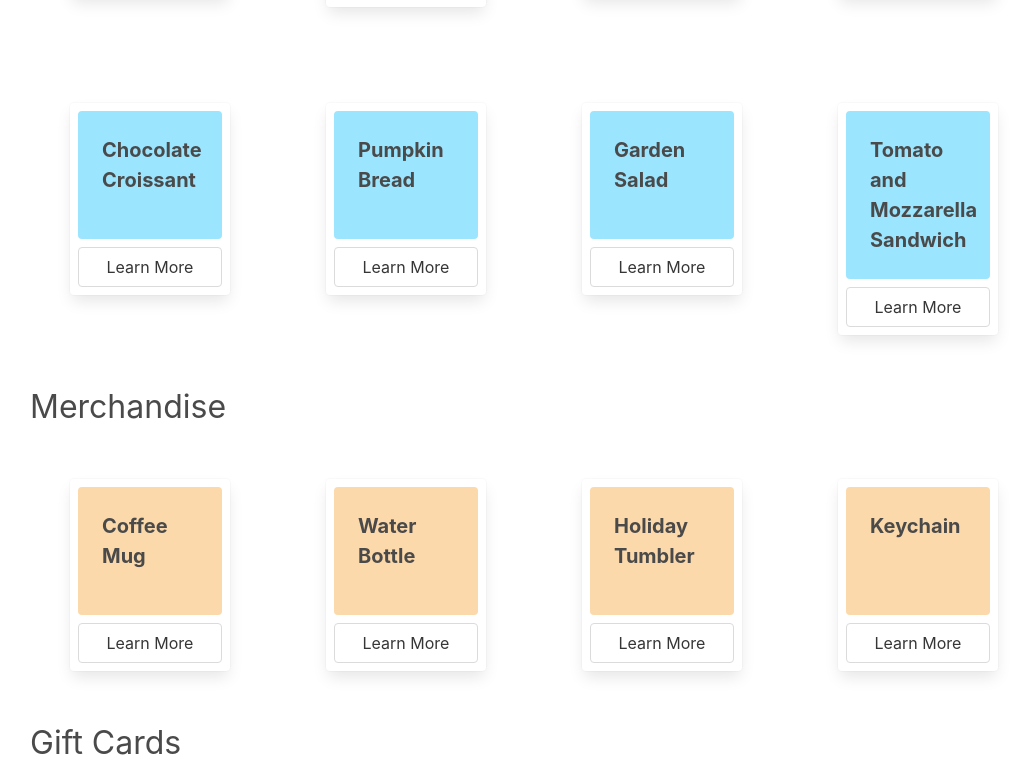
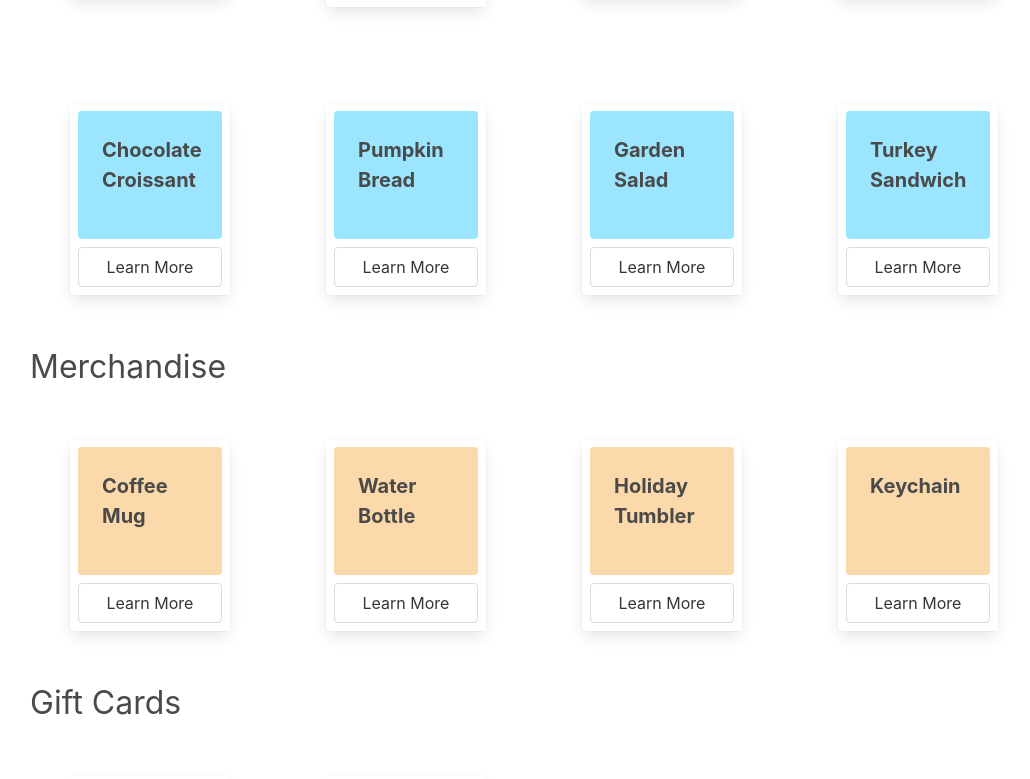
Before and after one commit to robert-laws/practice-dec-2020-react-app-with-bulma, a React (Create React App) app: page /menu in a window 1280 px wide. Shown: the part 1421-2200 px from the top of the page, without its empty margins (42-1072 px from the left). Built offline with nearby package versions, Linux system fonts and the light colour scheme.

Commit message:
adjust UI for locations and card pages

```diff
--- a/src/components/BaseMenuCard.js
+++ b/src/components/BaseMenuCard.js
@@ -3,7 +3,7 @@ import React from 'react';
 export const BaseMenuCard = ({ title, children, bgColor = 'white' }) => {
   return (
     <div
-      className='card-content'
+      className='card-content is-flex is-flex-direction-row is-justify-content-space-between is-flex-wrap-wrap'
       style={{ backgroundColor: bgColor, flex: '1', borderRadius: '0.25rem' }}
     >
       <p className='has-text-weight-bold is-size-5'>{title}</p>
--- a/src/components/MenuCard.js
+++ b/src/components/MenuCard.js
@@ -20,7 +20,7 @@ export const MenuCard = ({ menu, sendSelection, bgColor, quantity = '1' }) => {
 
   return (
     <div
-      className='card'
+      className='card p-2'
       style={{
         border: selected ? '1px solid red' : 'none',
       }}
@@ -39,7 +39,7 @@ export const MenuCard = ({ menu, sendSelection, bgColor, quantity = '1' }) => {
           </select>
         </div>
       </BaseMenuCard>
-      <footer className='card-footer p-2'>
+      <footer className='card-footer mt-2'>
         <button
           className='button is-medium is-fullwidth is-info'
           onClick={handleClick}
--- a/src/context/data/menusData.js
+++ b/src/context/data/menusData.js
@@ -120,7 +120,7 @@ export const menus = [
   },
   {
     id: 18,
-    title: 'Tomato and Mozzarella Sandwich',
+    title: 'Turkey Sandwich',
     category: 'food',
     price: 4.5,
     seasonal: false,
--- a/src/pages/Order.js
+++ b/src/pages/Order.js
@@ -237,7 +237,7 @@ export const Order = () => {
                       className='section'
                       style={{ minWidth: '25rem' }}
                     >
-                      <div className='card'>
+                      <div className='card p-2'>
                         <MenuCard
                           menu={menu}
                           sendSelection={detectMenuSelection}
@@ -261,7 +261,7 @@ export const Order = () => {
                       className='section'
                       style={{ minWidth: '25rem' }}
                     >
-                      <div className='card'>
+                      <div className='card p-2'>
                         <MenuCard
                           menu={menu}
                           sendSelection={detectMenuSelection}
@@ -285,7 +285,7 @@ export const Order = () => {
                       className='section'
                       style={{ minWidth: '25rem' }}
                     >
-                      <div className='card'>
+                      <div className='card p-2'>
                         <MenuCard
                           menu={menu}
                           sendSelection={detectMenuSelection}
@@ -309,7 +309,7 @@ export const Order = () => {
                       className='section'
                       style={{ minWidth: '25rem' }}
                     >
-                      <div className='card'>
+                      <div className='card p-2'>
                         <MenuCard
                           menu={menu}
                           sendSelection={detectMenuSelection}
```
